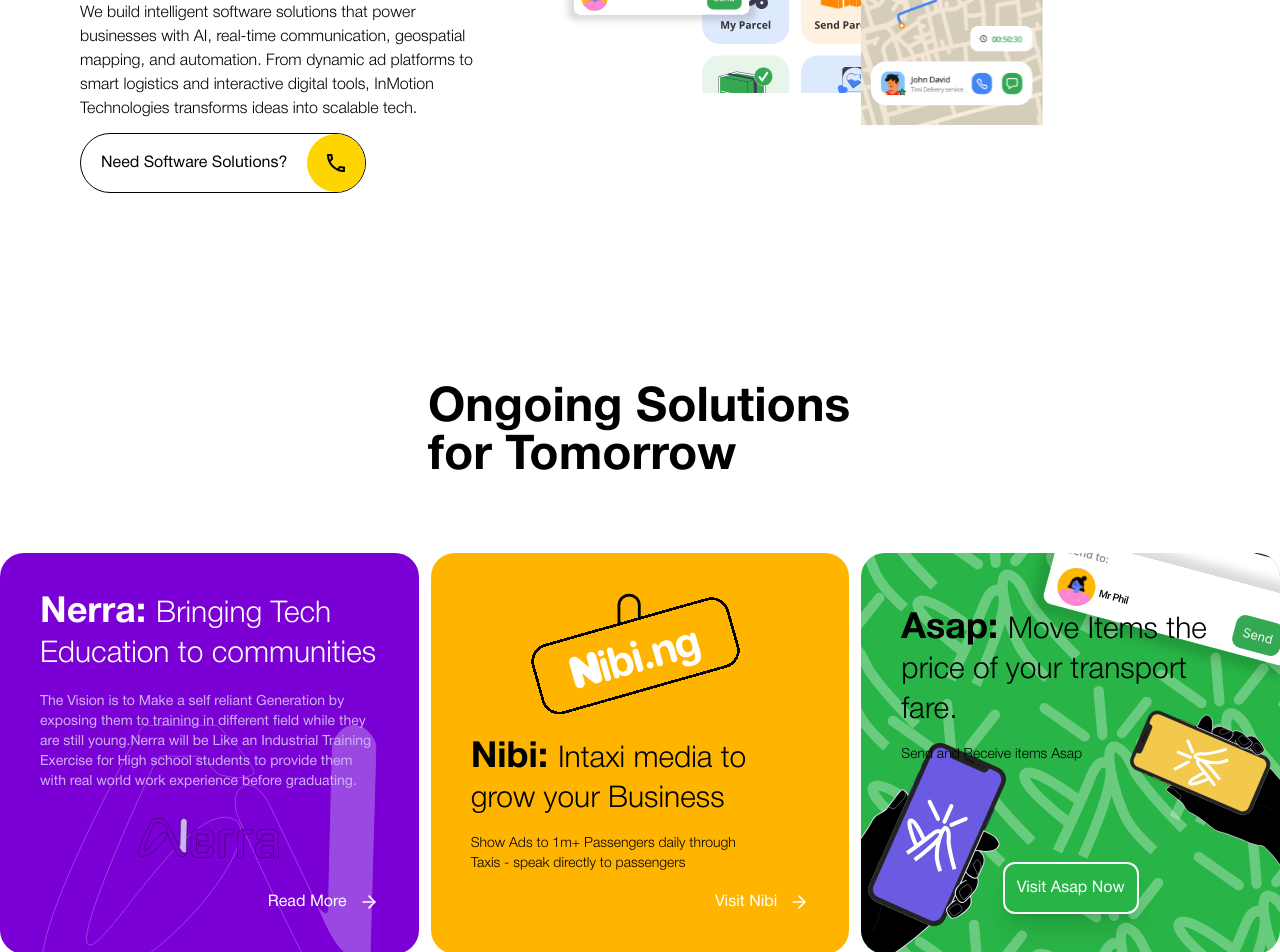
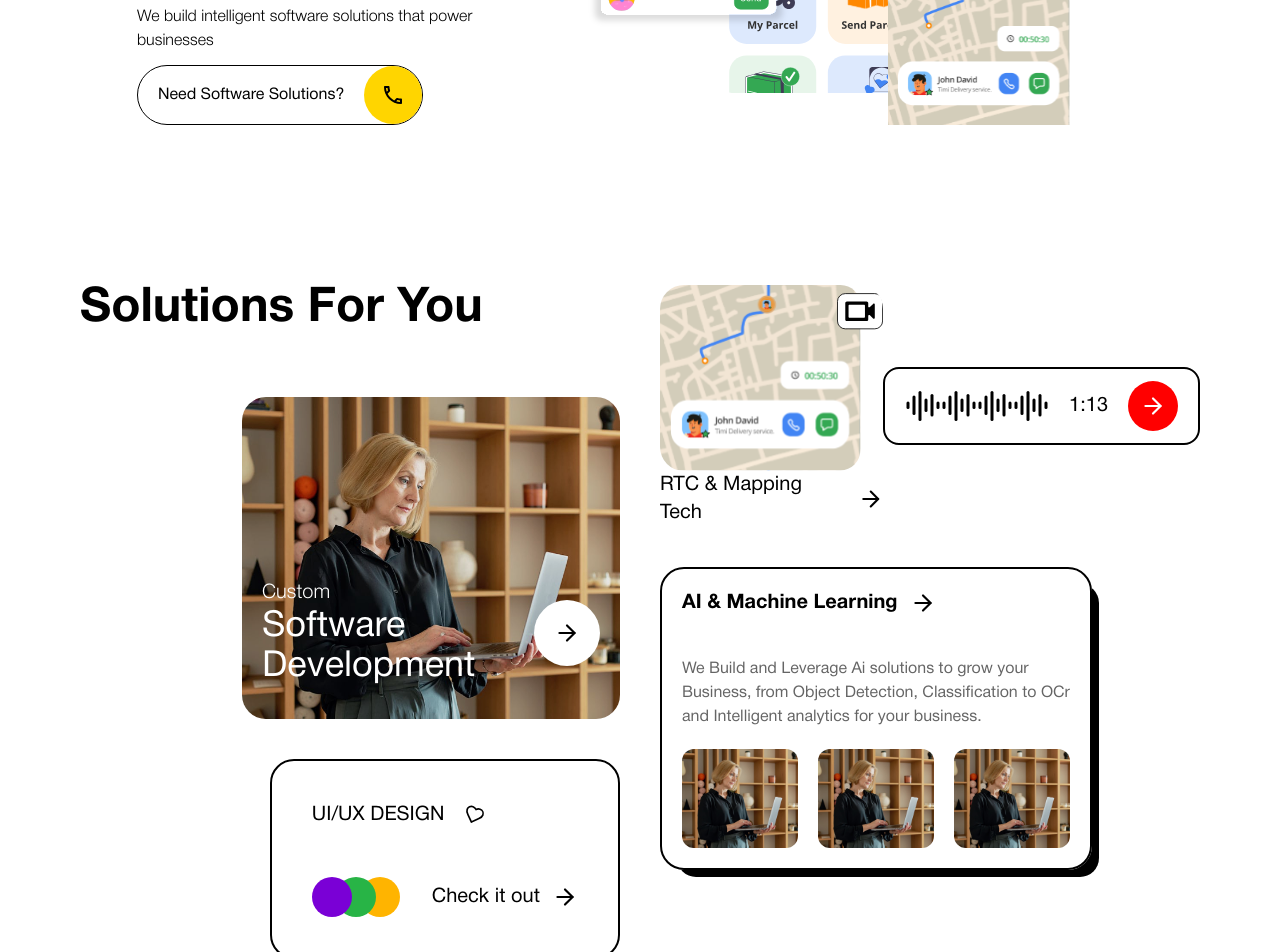
Before and after one commit to timiwhosa/inmotion, a Next.js app: page / in a window 1280 px wide. Shown: the part 480-1432 px from the top of the page. Built offline with nearby package versions, Linux system fonts and the light colour scheme.

Commit message:
ui satisfactory, links and other pages remains

```diff
--- a/components/general/nav.js
+++ b/components/general/nav.js
@@ -2,7 +2,7 @@
 
 const Nav = () => {
   return (
-    <nav className="flex justify-between items-center w-full z-10 py-5 md:py-10 md:px-20">
+    <nav className="flex p-5 justify-between items-center w-full z-10 md:py-10 md:px-20">
       <div className="flex flex-row gap-2 items-center">
         <Image
           alt="inmotion logo mark"
@@ -72,16 +72,16 @@
           ></path>
         </svg> */}
       </div>
-      <div className="flex items-center rounded-[20px] border-black border w-max h-max py-2 px-2 md:py-5 md:px-5 gap-10 text-base font-normal underline">
-        <span className="t-underline">
+      <div className=" flex-col hidden sm:flex md:flex-row items-center rounded-[20px] border-black border w-max h-max py-2 px-2 md:py-5 md:px-5 gap-2 md:gap-10 text-base font-normal underline ">
+        <span className="">
           <a href="#locations">Locations</a>
         </span>
-        <span className="relative block w-0.5 h-6 bg-black"></span>
-        <span className="t-underline">
+        <span className="relative hidden md:block w-0.5 h-6 bg-black"></span>
+        <span className="">
           <a href="#about">About Us</a>
         </span>
-        <span className="relative block w-0.5 h-6 bg-black"></span>
-        <span className="t-underline">
+        <span className="relative hidden md:block w-0.5 h-6 bg-black"></span>
+        <span className="">
           <a href="https://wa.me/2347078065016"> Contact Us</a>
         </span>
       </div>
--- a/components/home/hero.js
+++ b/components/home/hero.js
@@ -3,22 +3,29 @@
 
 const HomeHero = () => {
   return (
-    <header className="px-24  gap-10 h-auto w-full flex flex-row items-end  justify-between md:px-20">
-      <div className="left flex w-1/2 max-w-[440px] flex-col gap-3 mt-[14vh]">
-        <h1 className="font-['helveticaNeue'] text-[58px] font-black  leading-[1.2] -tracking-[2px]">
+    <header className="px-5 gap-10  h-auto w-full flex flex-col-reverse sm:flex-row items-end  justify-center">
+      <div className="left w-full  flex md:w-max md:max-w-[440px] flex-col gap-3 md:mt-[14vh] md:items-end md:justify-end">
+        <h1 className=" font-['helveticaNeue'] text-[40px] md:text-[48px] lg:text-[58px] font-black  leading-[1.2] -tracking-[2px]">
           SOLUTIONS <span className="font-['squarepeg'] font-normal">fOR</span>{" "}
           <br />
           <span className="font-normal">TODAY</span> AND <br /> TOMORROW
         </h1>
-        <p className="font-thin md:w-[90%] text-base">
-          We build intelligent software solutions that power businesses with AI,
-          real-time communication, geospatial mapping, and automation. From
-          dynamic ad platforms to smart logistics and interactive digital tools,
-          InMotion Technologies transforms ideas into scalable tech.
-        </p>
-        <ContactButton />
+        <div className="flex md:w-[98.5%] relative ">
+          <p className="font-thin md:w-[90%] text-base ">
+            We build intelligent software solutions that power businesses{" "}
+            <span className="hidden">
+              with AI, real-time communication, geospatial mapping, and
+              automation. From dynamic ad platforms to smart logistics and
+              interactive digital tools, InMotion Technologies transforms ideas
+              into scalable tech.
+            </span>
+          </p>
+        </div>
+        <div className="md:w-[98.5%] flex md:justify-start justify-center  ">
+          <ContactButton />
+        </div>
       </div>
-      <div className="flex-1 self-start">
+      <div className="flex self-start">
         <Image
           src="/img/home/heroimg.svg"
           className="w-auto h-full"
--- a/components/home/products.js
+++ b/components/home/products.js
@@ -5,7 +5,7 @@
   return (
     <div className="py-[20vh]">
       <h1 className="font-bold text-5xl flex items-center pb-18 w-full justify-center">
-        <span className="max-w-[424px] ">Ongoing Solutions for Tomorrow</span>
+        <span className="max-w-[424px] pl-5 md:p-0">Ongoing Solutions for Tomorrow</span>
       </h1>
       <div className="grid grid-cols-1 sm:grid-cols-2 lg:grid-cols-3  gap-3 font-['helveticaNeue'] ">
         <div className="relative w-full  bg-[#7A00D6] text-white p-10 min-w-[300px] rounded-3xl overflow-hidden">
@@ -65,7 +65,7 @@
               passengers
             </p>
             <div className="w-full flex justify-end text-white">
-              <a href="https://nibi.ng" className="flex items-center gap-3">
+              <a href="https://nibi.ng" target="_blank" className="flex items-center gap-3">
                 Visit Nibi <ArrowRight size={20} />
               </a>
             </div>
--- a/components/home/services.js
+++ b/components/home/services.js
@@ -1,10 +1,121 @@
 "use client";
 
 import React from "react";
-import { Camera } from "lucide-react";
+import { ArrowRight, AudioLinesIcon, Camera, Heart } from "lucide-react";
+import Image from "next/image";
+import Link from "next/link";
 
 const Services = () => {
-  return <div className="relative p-4 max-w-6xl mx-auto"></div>;
+  return (
+    <div className="columns-1 md:columns-2 px-5  md:px-20 py-40 w-full mx-auto gap-10 space-y-10 h-max">
+      <div className="flex flex-col gap-16 break-inside-avoid h-max">
+        <h1 className="font-bold text-5xl">Solutions For You</h1>
+        <div className="relative md:max-w-[70%] self-end ">
+          <Image
+            src="/img/home/software dev.jpg"
+            width={2234}
+            height={2234}
+            alt="software dev"
+            className="rounded-3xl brightness-90 h-full"
+          />
+          <div className="absolute bottom-1/10 h-max flex justify-between w-full items-center px-5 ">
+            <div className="text-4xl text-white">
+              <span className="text-xl block font-thin">Custom</span>
+              Software Development
+            </div>
+            <div className="w-max rounded-full p-5 bg-white font-bold">
+              <ArrowRight size={26} />
+            </div>
+          </div>
+        </div>
+      </div>
+      <div className="break-inside-avoid border-2 rounded-3xl w-max  p-10 grid gap-12 justify-self-end max-w-full">
+        <p className="flex items-center gap-5 text-xl">
+          UI/UX DESIGN <Heart size={20} className="rotate-[20deg]" />
+        </p>
+        <div className="flex">
+          <div className="flex">
+            <span className="block w-[40px] h-[40px] rounded-full bg-[#7A00D6] z-30 relative"></span>
+            <span className="block w-[40px] h-[40px] rounded-full bg-[#28B446] z-20 relative -left-4"></span>
+            <span className="block w-[40px] h-[40px] rounded-full bg-[#ffb400] z-10 relative -left-8"></span>
+          </div>
+          <div className="flex items-center gap-3 text-xl">
+            <Link href="#">Check it out</Link>
+            <ArrowRight size={26} />
+          </div>
+        </div>
+      </div>
+      <div className="flex flex-col gap-10  break-inside-avoid h-max w-full ">
+        <div className="flex flex-row items-center">
+          <div className="">
+            <Image
+              src="/img/home/maptech.svg"
+              width={2234}
+              height={2234}
+              alt="maptech.svg"
+              className="rounded-3xl"
+            />
+            <div className="flex items-center gap-3 text-xl">
+              <Link href="#">RTC & Mapping Tech</Link>
+              <ArrowRight size={26} />
+            </div>
+          </div>
+          <div className="flex justify-end flex-wrap md:flex-nowrap items-center border-2 rounded-2xl py-3 px-5 w-max h-max gap-5 text-xl">
+            <span className="flex w-max">
+              <AudioLinesIcon size={36} />
+              <AudioLinesIcon size={36} />
+              <AudioLinesIcon size={36} />
+              <AudioLinesIcon size={36} />
+              {/* <AudioLinesIcon size={36} />
+              <AudioLinesIcon size={36} /> */}
+            </span>
+            <div className="flex items-center gap-5 w-max">
+              <span>1:13</span>
+              <span className="w-max rounded-full p-3 bg-[#FF0000] font-bold text-white">
+                <ArrowRight size={26} />
+              </span>
+            </div>
+          </div>
+        </div>
+        <div className="w-full border-2 rounded-3xl p-5 md:max-w-[80%] flex flex-col gap-10 shadow-[12px_12px_0px_-5px_rgba(0,0,0,1)]">
+          <p className="font-bold text-base md:text-xl flex items-center gap-3">
+            AI & Machine Learning
+            <ArrowRight size={26} />
+          </p>
+          <div className="w-full flex flex-col gap-5">
+            <p className="opacity-60 text-base ">
+              We Build and Leverage Ai solutions to grow your Business, from
+              Object Detection, Classification to OCr and Intelligent analytics
+              for your business.
+            </p>
+            <div className="grid grid-cols-3 gap-1 md:gap-5 w-full">
+              <Image
+                src="/img/home/software dev.jpg"
+                width={2234}
+                height={2234}
+                alt="software dev"
+                className="rounded-xl brightness-90 w-full h-auto"
+              />
+              <Image
+                src="/img/home/software dev.jpg"
+                width={2234}
+                height={2234}
+                alt="software dev"
+                className="rounded-xl brightness-90 w-full h-auto"
+              />
+              <Image
+                src="/img/home/software dev.jpg"
+                width={2234}
+                height={2234}
+                alt="software dev"
+                className="rounded-xl brightness-90 w-full  h-auto"
+              />
+            </div>
+          </div>
+        </div>
+      </div>
+    </div>
+  );
 };
 
 export default Services;
```
Also changed, not shown: app/page.js (+69 -3 lines), public/img/home/maptech.svg (added), public/img/inmotionstripes.svg (added).
